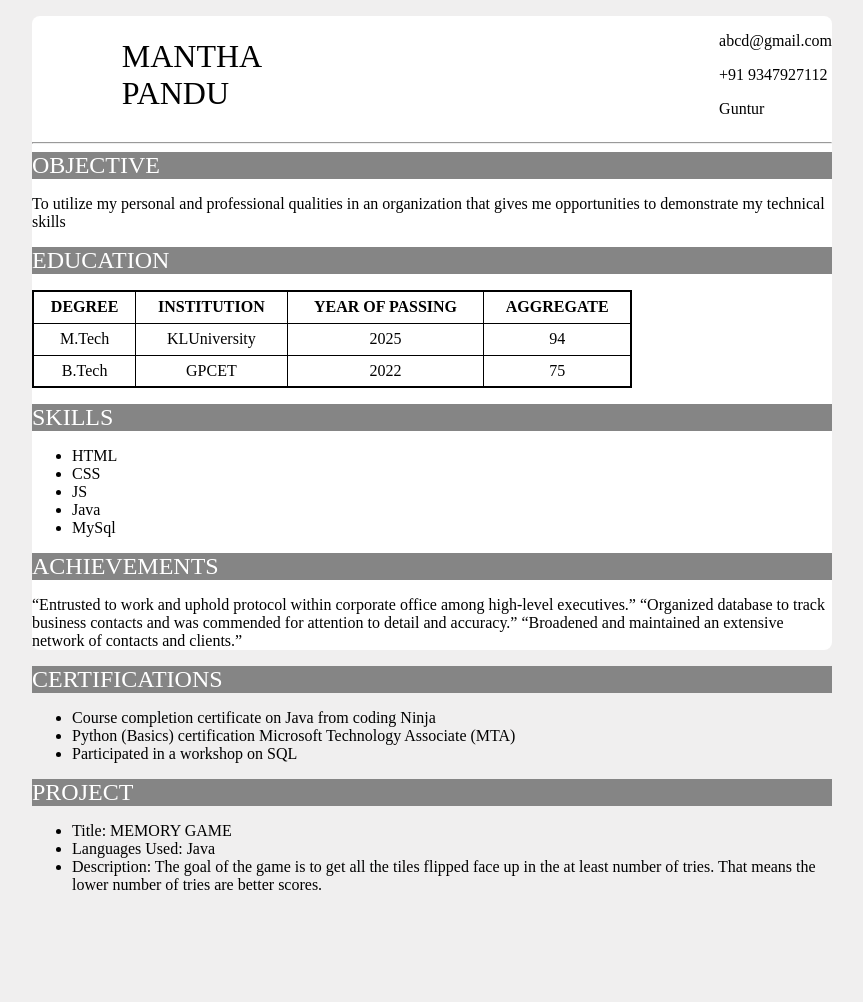
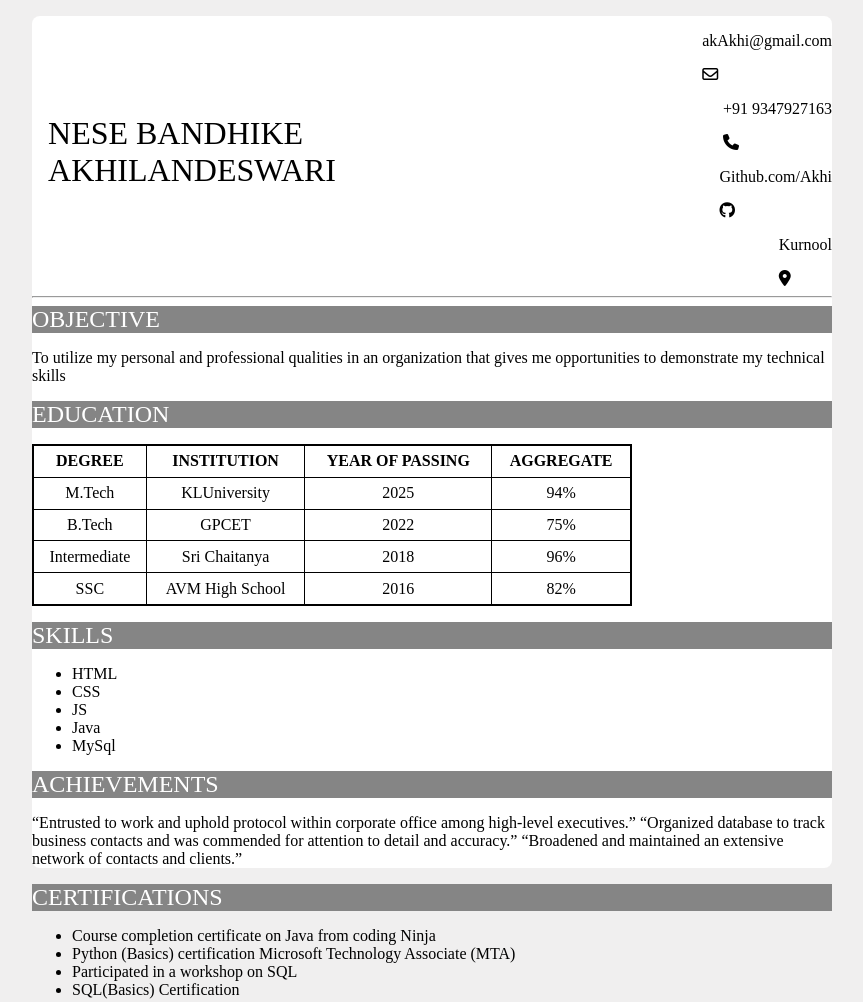
Before and after one commit to Akhi-12340987/Online-Resume, a plain HTML site: page Index.html in a window 1280 px wide. Shown: the top 1002 px of the page, without its empty margins (208-1071 px from the left). Before the commit the page ends 910 px from the top, so only its background shows below. Drawn offline with Linux system fonts and the light colour scheme.

Commit message:
Update Index.html

```diff
--- a/Index.html
+++ b/Index.html
@@ -2,29 +2,46 @@
 <html>
     <title>Resumee</title>
     <head>
-        <link rel="stylesheet" href="table.css">
+        <meta charset="UTF-8"/>
+        <meta name="viewport" content="width=device-width, initial-scale=1.0"/>        <link rel="stylesheet" href="table.css">
+
+        <script src="https://kit.fontawesome.com/4f183e0c4f.js" crossorigin="anonymous"></script>
     </head>
     <body>
         <div class="box">
             <div class="header">
                 <div class="header-left">
                   <div class="name">
-                    <h1 class="first-name">MANTHA</h1>
-                    <h1 class="last-name">PANDU</h1>
+                    <h1 class="first-name">NESE BANDHIKE</h1>
+                    <h1 class="last-name">AKHILANDESWARI</h1>
                   </div>
                 </div>
                 <div class="header-right">
                   <div class="email">
-                    <p>abcd@gmail.com</p>
-                    <p>+91 9347927112</p>
-                    <p>Guntur</p>
-                  </div>
+                    <p>akAkhi@gmail.com</p>
+                    <i class="fa-regular fa-envelope"></i>
+                    </div>
+                    <div class="PhNo">
+                        <p>+91 9347927163</p>
+                        <i class="fa-solid fa-phone"></i>
+                    </div>
+                    <div class ="GitHub">
+                        <p>Github.com/Akhi</p>
+                        <i class="fa-brands fa-github"></i>
+
+                    </div>
+                    <div class="Address">
+                        <p>Kurnool</p>
+                        <i class="fa-solid fa-location-dot"></i>
+                    </div>
+
                   </div>
             </div>
 
                 <hr/>
                 <div class="Objective">
                 <div class="Objective-head grey">
+
                     <h2>OBJECTIVE</h2>
                    </div>
                     <p>To utilize my personal and professional qualities in an organization that
@@ -33,6 +50,7 @@
 
                 <div class="Education"></div>
                 <div class="Education-head grey">
+
                     <h2>EDUCATION</h2>
                 </div>
                 <table>
@@ -47,20 +65,35 @@
                         <td>M.Tech</td>
                         <td>KLUniversity</td>
                         <td>2025</td>
-                        <td>94</td>
+                        <td>94%</td>
                     </tr>
 
                     <tr>
                         <td>B.Tech</td>
                         <td>GPCET</td>
                         <td>2022</td>
-                        <td>75</td>
+                        <td>75%</td>
+                    </tr>
+
+                    <tr>
+                        <td>Intermediate</td>
+                        <td>Sri Chaitanya</td>
+                        <td>2018</td>
+                        <td>96%</td>
+                    </tr>
+
+                    <tr>
+                        <td>SSC</td>
+                        <td>AVM High School</td>
+                        <td>2016</td>
+                        <td>82%</td>
                     </tr>
                 </table>
 
 
             <div class="skills">
                 <div class="Skill-head grey">
+
                     <h2>SKILLS</h2>
                 </div>
                 <ul>
@@ -73,6 +106,7 @@
             </div>
             <div class="Achievements">
                 <div class="Achievement-head grey">
+
                     <h2>ACHIEVEMENTS</h2>
                    </div>
                     <p>“Entrusted to work and uphold protocol within corporate office among high-level executives.” “Organized database to track business contacts and was commended for attention to detail and accuracy.” “Broadened and maintained an extensive network of contacts and clients.”</p>
@@ -80,15 +114,16 @@
             </div>
             <div class="Certifications">
                 <div class="Certifications-head grey">
+
                     <h2>CERTIFICATIONS</h2>
                    </div>
                     <ul>
                         <li>Course completion certificate on Java from coding Ninja</li>
                         <li>Python (Basics) certification Microsoft Technology Associate (MTA)</li>
                         <li>Participated in a workshop on SQL</li>
+                        <li>SQL(Basics) Certification</li>
                     </ul>
-            </div>
-
+                    </div>
             <div class="Project">
                 <div class="Project-head grey">
                     <h2>PROJECT</h2>
```
